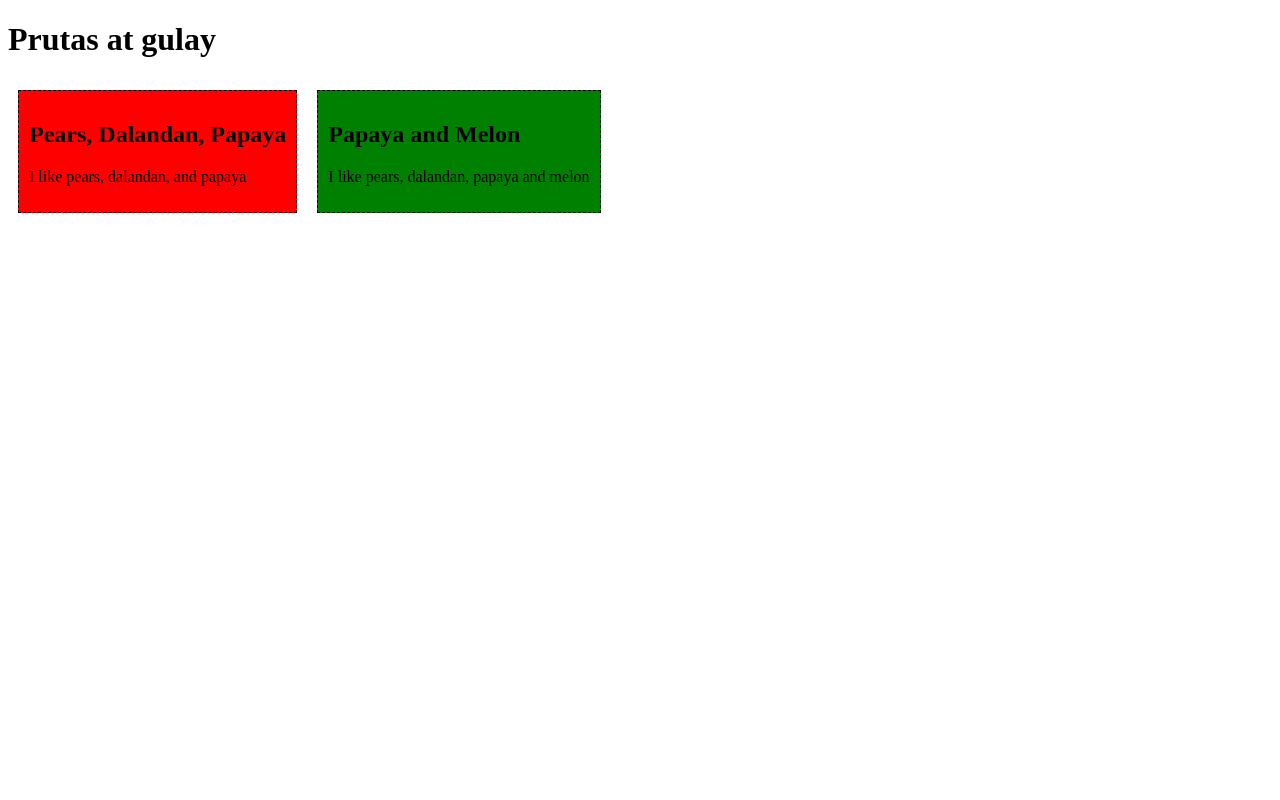
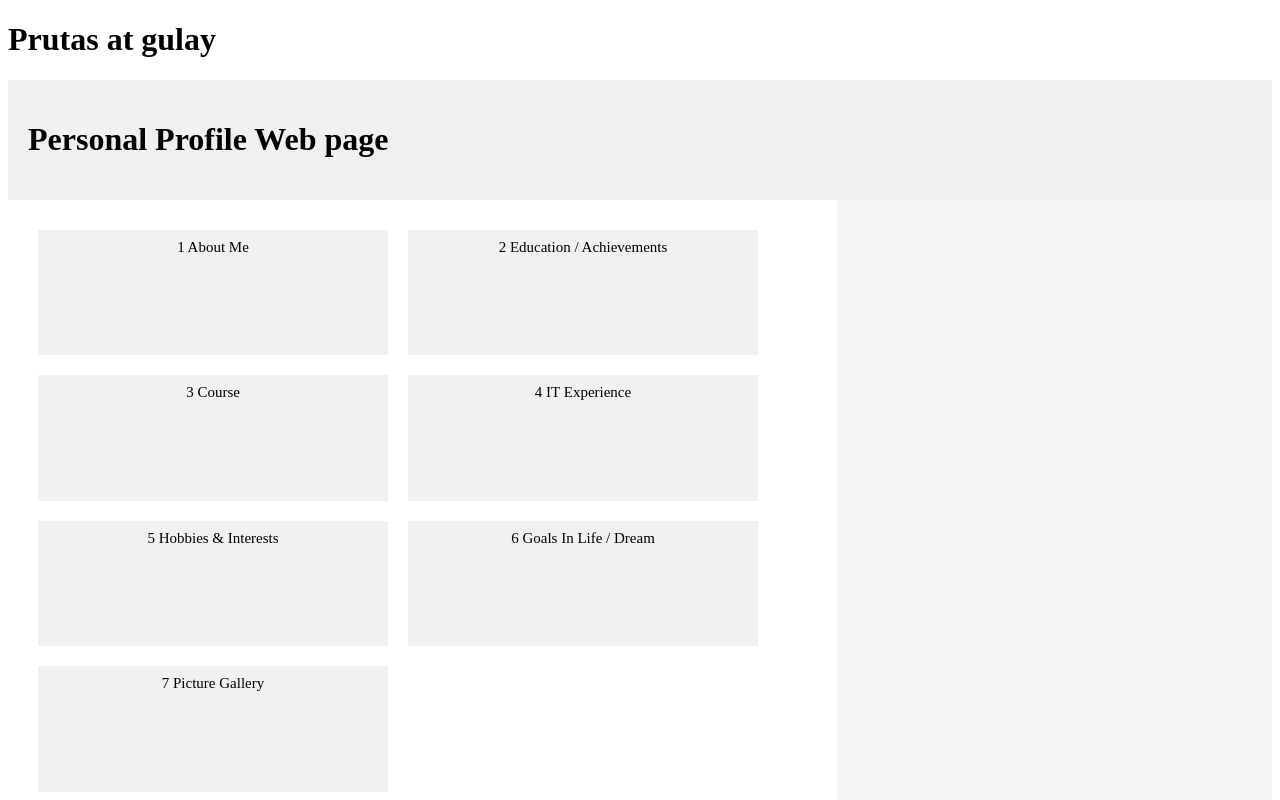
Before and after one commit to sheryn17/sheryn-sf241-vuejs, a Vue app in the folder firstsfc/: page / in a window 1280 px wide. Shown: the top 800 px of the page. Built offline with nearby package versions, Linux system fonts and the light colour scheme.

Commit message:
Task 03 import your personal profile website from midterms into vue

```diff
--- a/firstsfc/src/App.vue
+++ b/firstsfc/src/App.vue
@@ -1,5 +1,6 @@
 <template>
   <h1>Prutas at gulay</h1>
+  <personal-profile/>
   <food-item/>
   <food-item2/>
 </template>
--- /dev/null
+++ b/firstsfc/src/components/PersonalProfile.vue
@@ -0,0 +1,22 @@
+<template>
+<div class="container">
+    <header> <h1>Personal Profile Web page </h1>  </header>
+    <main>
+      <section class="main-content">
+        <div>1 About Me</div>
+        <div>2 Education / Achievements</div>
+        <div>3 Course </div>
+        <div>4 IT Experience</div>
+        <div>5 Hobbies & Interests</div>
+        <div>6 Goals In Life / Dream</div>
+        <div>7 Picture Gallery</div>
+      </section>
+      <aside class="sidebar">
+        </aside>
+    </main>
+    <footer> Asia Pacific College   </footer>
+  </div>
+</template>
+
+<script></script>
+<style src="./css/personalprofile.css"></style>
--- /dev/null
+++ b/firstsfc/src/components/css/PersonalProfile.css
@@ -0,0 +1,37 @@
+.container {
+    display: grid;
+    grid-template-rows: auto 1fr auto;
+    height: 100vh;
+  }
+
+  header, footer {
+    background-color: #f0f0f0;
+    padding: 20px;
+  }
+
+  main {
+    display: flex;
+    flex-direction: row;
+  }
+
+  .main-content {
+    flex: 2;
+    background-color: #fff;
+    padding: 20px;
+    display: flex;
+    flex-wrap: wrap;
+  }
+  .main-content > div {
+    background-color: #f1f1f1;
+    width: 350px;
+    margin: 10px;
+    text-align: center;
+    line-height: 35px;
+    font-size: 15px;
+  }
+
+  .sidebar {
+    flex: 1;
+    background-color: #f5f5f5;
+    padding: 20px;
+  }
--- a/firstsfc/src/main.js
+++ b/firstsfc/src/main.js
@@ -3,8 +3,10 @@
 import App from './App.vue'
 import FoodItem from './components/FoodItem.vue'
 import FoodItem2 from './components/FoodItem2.vue'
+import PersonalProfile from './components/PersonalProfile.vue'
 
 const app = createApp(App)
 app.component('food-item', FoodItem)
 app.component('food-item2', FoodItem2)
+app.component('personal-profile', PersonalProfile)
 app.mount('#app')
```
